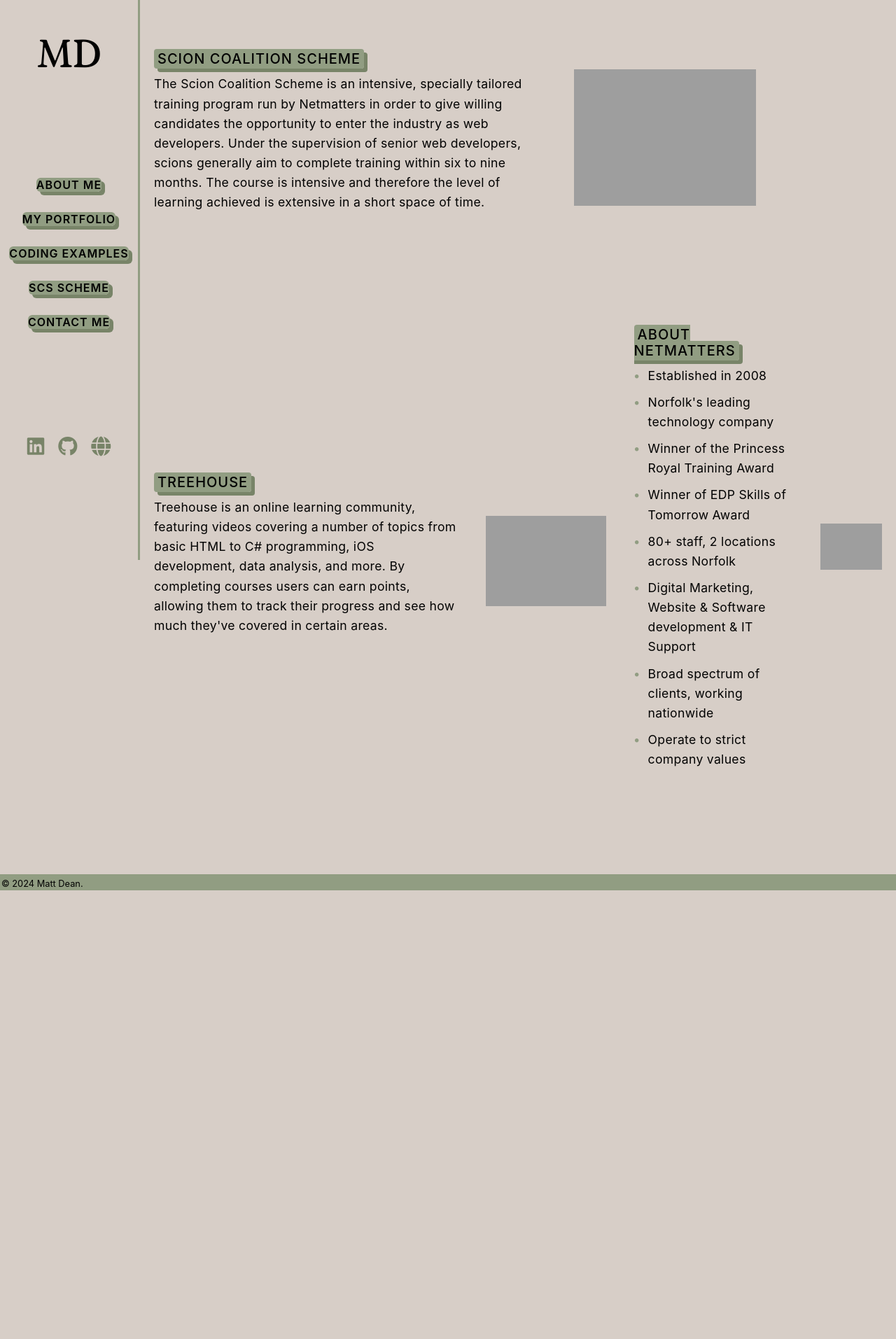
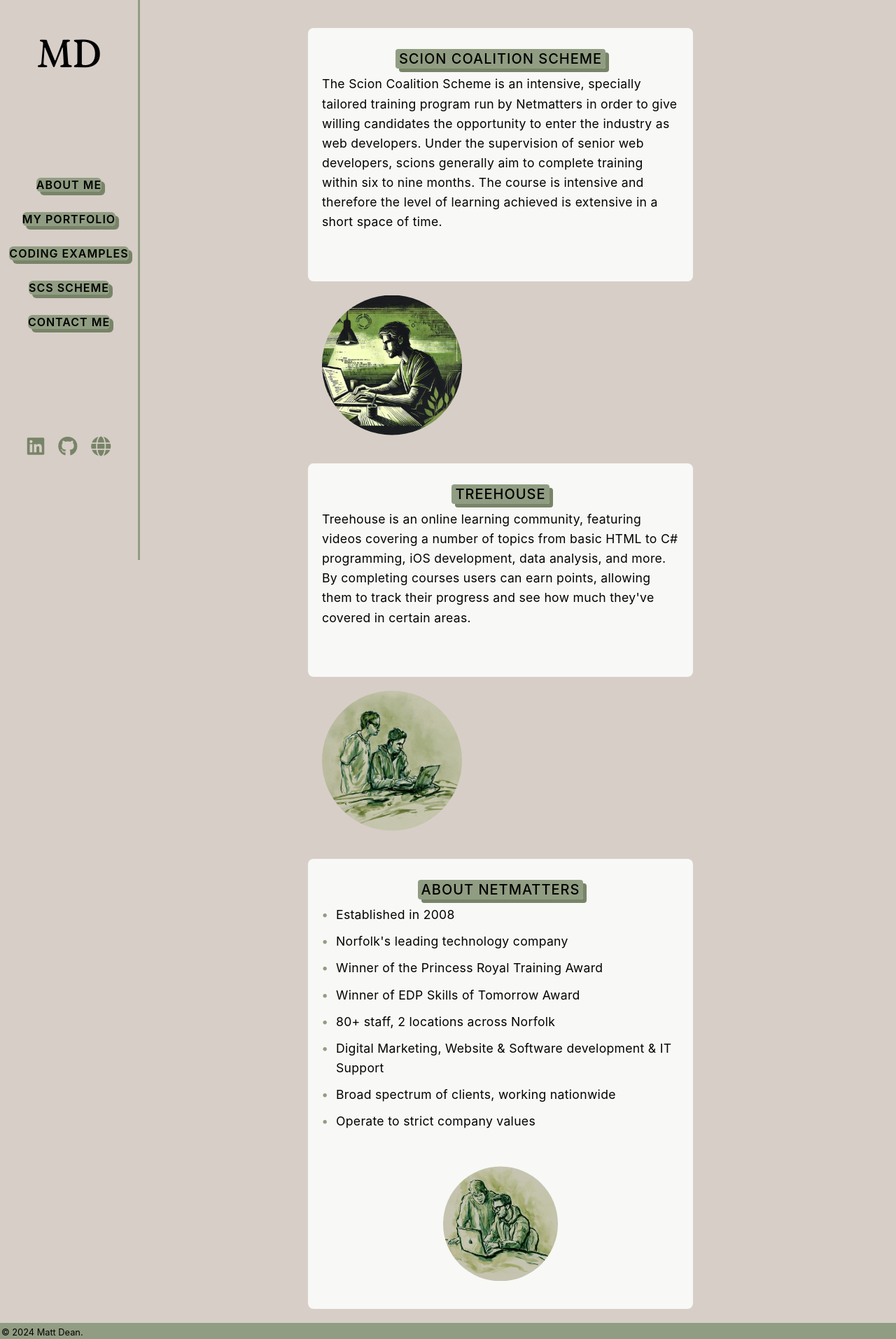
Before and after one commit to MattJDean/Netmatters-Portfolio, a PHP site: page /scs-scheme.html in a window 1280 px wide. Shown: the whole page at 70% size. Before the commit the page ends 1272 px from the top, so only its background shows below. Run offline with PHP 8.4, Linux system fonts and the light colour scheme; some libraries are stand-ins or nearby versions; some web fonts are replaced; grey boxes are pictures that could not be loaded.

Commit message:
0300 07/09/24

```diff
--- a/scs-scheme.html
+++ b/scs-scheme.html
@@ -43,49 +43,52 @@
         </div>
 <div id="wrapper">
 
+         <!--------------------------------------------------------------Burger Menu-->
+         <div class="burger__menu">
+            <div class="nav">
+                <button class="burger__btn" type="button">
+                    <span class="burger__btn--line top"></span>
+                    <span class="burger__btn--line middle"></span>
+                    <span class="burger__btn--line bottom"></span>
+                </button>
+            </div>
+            <div class="burger__hidden hideNav hidden">
+                <ul class="burger__links">
+                    <li class="burger__links--item"><a href="about-me.html" class="burger__links--anchor"><span>About Me</span></a></li>
+                    <li class="burger__links--item"><a href="index.html#projects" class="burger__links--anchor"><span>My Portfolio</span></a></li>
+                    <li class="burger__links--item"><a href="coding-examples.html" class="burger__links--anchor"><span>Coding Examples</span></a></li>
+                    <li class="burger__links--item"><a href="scs-scheme.html" class="burger__links--anchor"><span>SCS Scheme</span></a></li>
+                    <li class="burger__links--item"><a href="index.html#contact" class="burger__links--anchor"><span>Contact Me</span></a></li>
+                </ul>
 
-    <!-- Side menu code here (unchanged) -->
+                <ul class="burger__socials">
+                    <li class="burger__socials--item"><a href="https://www.linkedin.com/in/matt-dean-29263055/" class="burger__socials--anchor"><i class="fa-brands fa-linkedin"></i></a></li>
+                    <li class="burger__socials--item"><a href="https://github.com/MattJDean" class="burger__socials--anchor"><i class="fa-brands fa-github"></i></a></li>
+                    <li class="burger__socials--item"><a href="https://mattdean.tech/" class="burger__socials--anchor"><i class="fa-solid fa-globe"></i></a></li>
+                </ul>
+            </div>
+        </div>
+
 
         <div class="scs__container">
             <section id="scs-scheme">
-            <div class="scs__section">
+
                     <div class="scs__content">
                         <h1><span>Scion Coalition Scheme</span></h1>
                         <p>The Scion Coalition Scheme is an intensive, specially tailored training program run by Netmatters in order to give willing candidates the opportunity to enter the industry as web developers. Under the supervision of senior web developers, scions generally aim to complete training within six to nine months. The course is intensive and therefore the level of learning achieved is extensive in a short space of time.</p>
                     </div>
                     <div class="scs__image">
-                    <img src="path-to-scs-image.jpg" alt="SCS Scheme">
-                </div>
+                        <img src="/assets/img/3.png" alt="SCS Scheme">
                     </div>
 
-            <div class="scs__section">
                     <div class="scs__content">
                         <h1><span>Treehouse</span></h1>
                         <p>Treehouse is an online learning community, featuring videos covering a number of topics from basic HTML to C# programming, iOS development, data analysis, and more. By completing courses users can earn points, allowing them to track their progress and see how much they've covered in certain areas.</p>
                     </div>
                     <div class="scs__image">
-                    <img src="path-to-treehouse-image.jpg" alt="Treehouse">
-                </div>
-                <div class="burger__menu">
-                    <button class="burger__btn">
-                        <span class="burger__btn--line top"></span>
-                        <span class="burger__btn--line middle"></span>
-                        <span class="burger__btn--line bottom"></span>
-                    </button>
-                    <div class="burger__hidden">
-                        <ul class="burger__links">
-                            <li class="burger__links--item">
-                                <a href="#" class="burger__links--anchor">Link 1</a>
-                            </li>
-                            <!-- More menu items... -->
-                        </ul>
-                        <ul class="burger__socials">
-                            <!-- Social links... -->
-                        </ul>
-                    </div>
+                        <img src="/assets/img/2.png" alt="Treehouse">
                     </div>
 
-            <div class="scs__section">
                     <div class="scs__content">
                         <h1><span>About Netmatters</span></h1>
                             <ul>
@@ -98,11 +101,13 @@
                                 <li>Broad spectrum of clients, working nationwide</li>
                                 <li>Operate to strict company values</li>
                               </ul>
-                </div>
                               <div class="scs__image">
-                    <img src="path-to-netmatters-image.jpg" alt="Netmatters">
+                                <img src="assets/img/1.png" alt="Netmatters">
                             </div>
                             </div>
+
+
+
             </section>
         </div>
 </div>
--- a/scss/pages/_scs.scss
+++ b/scss/pages/_scs.scss
@@ -15,17 +15,17 @@
 }
 
 .scs__container {
+    position: relative;
     min-height: 100vh;
     width: calc(100% - 40px);
     display: flex;
     flex-direction: column;
     flex: 1;
-    margin: 60px 20px 0 20px; // Increased top margin for burger menu
+    margin: 60px 20px 0 20px;
     scroll-snap-align: start;
     font-family: $base-font-family;
     background-color: $background-color;
     color: $text-color;
-    border-left: 3px solid $primary-color;
     padding-bottom: 20px;
 
     @include respond-to(md) {
@@ -33,24 +33,24 @@
         margin-left: 200px;
         border-left: none;
         margin-top: 20px;
-    }
-}
-
-.scs__section {
-    display: flex;
-    flex-direction: column;
-    align-items: flex-start;
-    margin-bottom: 40px;
-
-    @include respond-to(md) {
-        flex-direction: row;
+        flex-direction: column;
         align-items: center;
     }
 }
 
+
+
 .scs__content {
-    max-width: 100%;
+    max-width: 90%;
     padding: 20px;
+    height: auto;
+    display: flex;
+    flex-direction: column;
+    align-items: center;
+    justify-content: center;
+    background-color: $background-color-comp-light;
+    border-radius: 8px;
+
 
     @include respond-to(md) {
         max-width: 60%;
@@ -120,6 +120,8 @@
         width: 100%;
         height: auto;
         object-fit: cover;
+        clip-path: circle(50% at 50% 50%);
+        shape-outside: circle(50% at 50% 50%) ;
     }
 }
     .scs__intro {
```
Also changed, not shown: assets/img/1.png (added), assets/img/2.png (added), assets/img/3.png (added), assets/img/gr1.png (added), assets/img/gr2.png (added), assets/img/gr3.png (added), css/style.css. Lines whose indentation alone changed are shown as unchanged.
